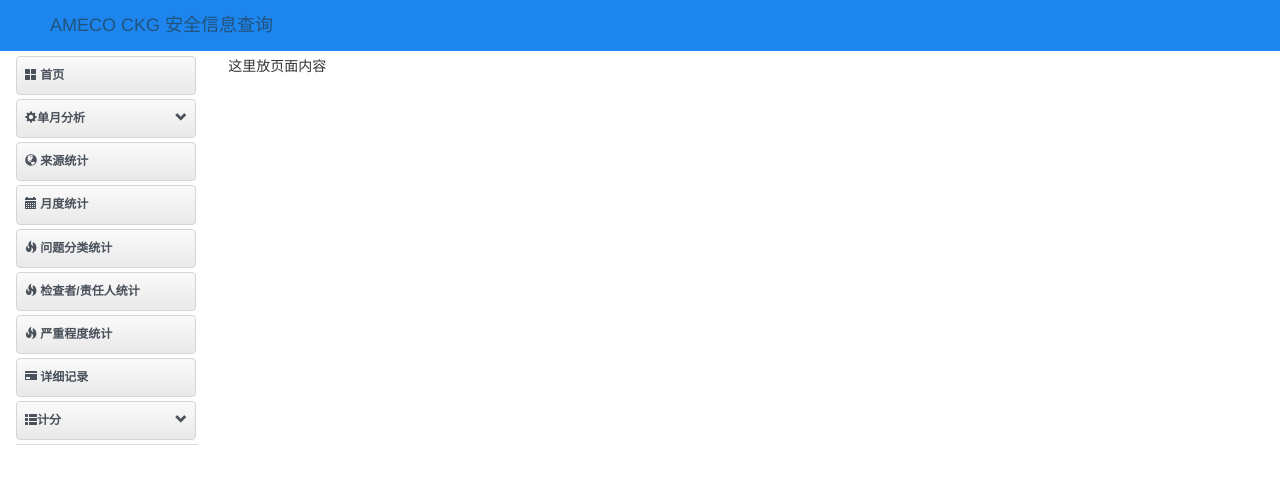
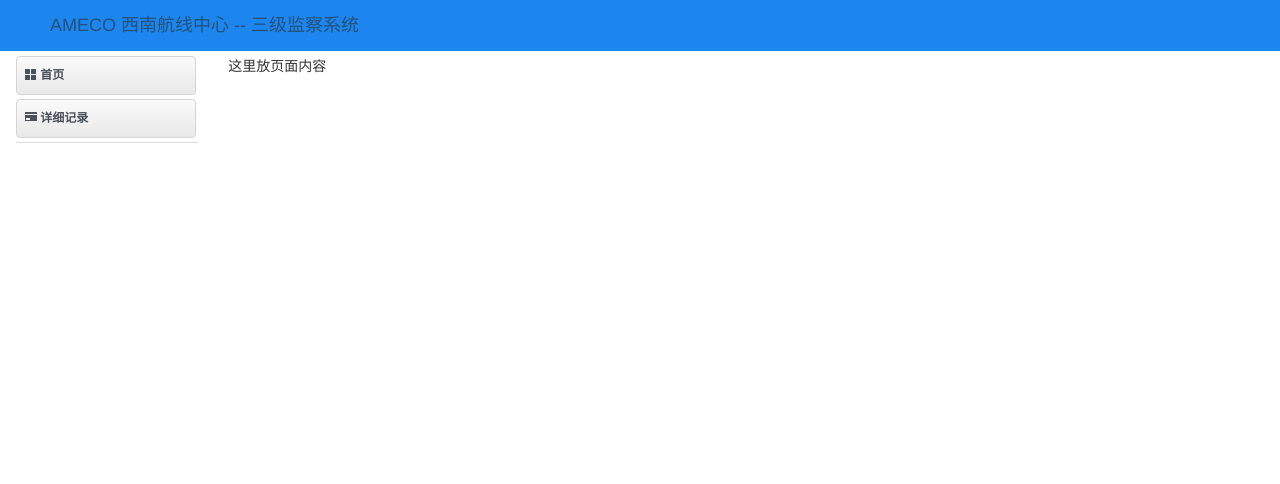
Before and after one commit to waterwoodwind/2020_southwest_QA_info_web, a Django app: template main_web/templates/base.html in a window 1280 px wide. Shown: the top 484 px of the page. Run offline with Django 3.2, Linux system fonts and the light colour scheme; the template is opened without the code that fills it, so the values that code supplies are empty; some libraries are stand-ins or nearby versions.

Commit message:
对导航栏，网站标题 修改成西南

```diff
--- a/main_web/templates/base.html
+++ b/main_web/templates/base.html
@@ -3,7 +3,7 @@
 
 <head>
     <meta charset="UTF-8">
-    <title>AMECO 重庆 -- 安全信息系统</title>
+    <title>AMECO 西南航线中心 -- 三级监察系统</title>
     <!-- 新 Bootstrap 核心 CSS 文件 -->
     <link rel="stylesheet" href="/static/bootstrap-3.3.5-dist/css/bootstrap.min.css">
     <!-- Bootstrap-table css-->
@@ -28,7 +28,7 @@
     <div class="navbar navbar-duomi navbar-static-top" role="navigation">
         <div class="container-fluid">
             <div class="navbar-header">
-                <a class="navbar-brand" href="/" id="logo">AMECO CKG 安全信息查询
+                <a class="navbar-brand" href="/" id="logo">AMECO 西南航线中心 -- 三级监察系统
       </a>
             </div>
         </div>
@@ -43,62 +43,9 @@
                       </a>
                     </li>
                     <li>
-                        <a href="#systemSetting" class="nav-header collapsed" data-toggle="collapse">
-                            <i class="glyphicon glyphicon-cog"></i>单月分析
-                            <span class="pull-right glyphicon glyphicon-chevron-down"></span>
-                        </a>
-                        <ul id="systemSetting" class="nav nav-list collapse secondmenu" style="height: 0px;">
-                            <li><a href="/month_count_group_by_source"><i class="glyphicon glyphicon-user"></i>三级监管总量走势</a></li>
-                            <li><a href="/month_count_group_by_department"><i class="glyphicon glyphicon-th-list"></i>各单位问题总量走势</a></li>
-                            <li><a href="/source_month_stack"><i class="glyphicon glyphicon-asterisk"></i>各中队三级监管问题堆积图</a></li>
-                            <li><a href="/team_month_stack"><i class="glyphicon glyphicon-edit"></i>班组三级监管问题堆积图</a></li>
-                            <li><a href="/self_inspect_trendence/1/"><i class="glyphicon glyphicon-eye-open"></i>航线一班组自查</a></li>
-                            <li><a href="/self_inspect_trendence/2/"><i class="glyphicon glyphicon-eye-open"></i>航线二班组自查</a></li>
-                            <li><a href="/self_inspect_trendence/3/"><i class="glyphicon glyphicon-eye-open"></i>航线三班组自查</a></li>
-                        </ul>
-                    </li>
-                    <li>
-                        <a href="/source">
-                            <i class="glyphicon glyphicon-globe"></i> 来源统计
-                        </a>
-                    </li>
-                    <li>
-                        <a href="/month_count">
-                            <i class="glyphicon glyphicon-calendar"></i> 月度统计
-                        </a>
-                    </li>
-                    <li>
-                        <a href="/classification">
-                            <i class="glyphicon glyphicon-fire"></i> 问题分类统计
-                        </a>
-                    </li>
-                    <li>
-                        <a href="/person_count">
-                            <i class="glyphicon glyphicon-fire"></i> 检查者/责任人统计
-                        </a>
-                    </li>
-                    <li>
-                        <a href="/grade_scatter">
-                            <i class="glyphicon glyphicon-fire"></i> 严重程度统计
-                        </a>
-                    </li>
-                    <li>
-                        <a href="/information">
+                        <a href="/">
                             <i class="glyphicon glyphicon-credit-card"></i> 详细记录
                         </a>
-                    </li>
-                    <li>
-                        <a href="#systemSetting2" class="nav-header collapsed" data-toggle="collapse">
-                            <i class="glyphicon glyphicon-th-list"></i>计分
-                            <span class="pull-right glyphicon glyphicon-chevron-down"></span>
-                        </a>
-                        <ul id="systemSetting2"class="nav nav-list collapse secondmenu" style="height: 0px;">
-                            <li><a href="/staff_grade_year"><i class="glyphicon glyphicon-user"></i>员工安全分</a></li>
-                            <li><a href="/scrutator_grade"><i class="glyphicon glyphicon-th-list"></i>检查者安全分</a></li>
-                            <li><a href="/department_grade"><i class="glyphicon glyphicon-asterisk"></i>团队安全分</a></li>
-                            <li><a href="/self_checking_grade"><i class="glyphicon glyphicon-asterisk"></i>团队监管平均分</a></li>
-                            <li><a href="/self_checking_grade_totlal"><i class="glyphicon glyphicon-asterisk"></i>团队监管总分</a></li>
-                        </ul>
                     </li>
                 </ul>
             </div>
```
